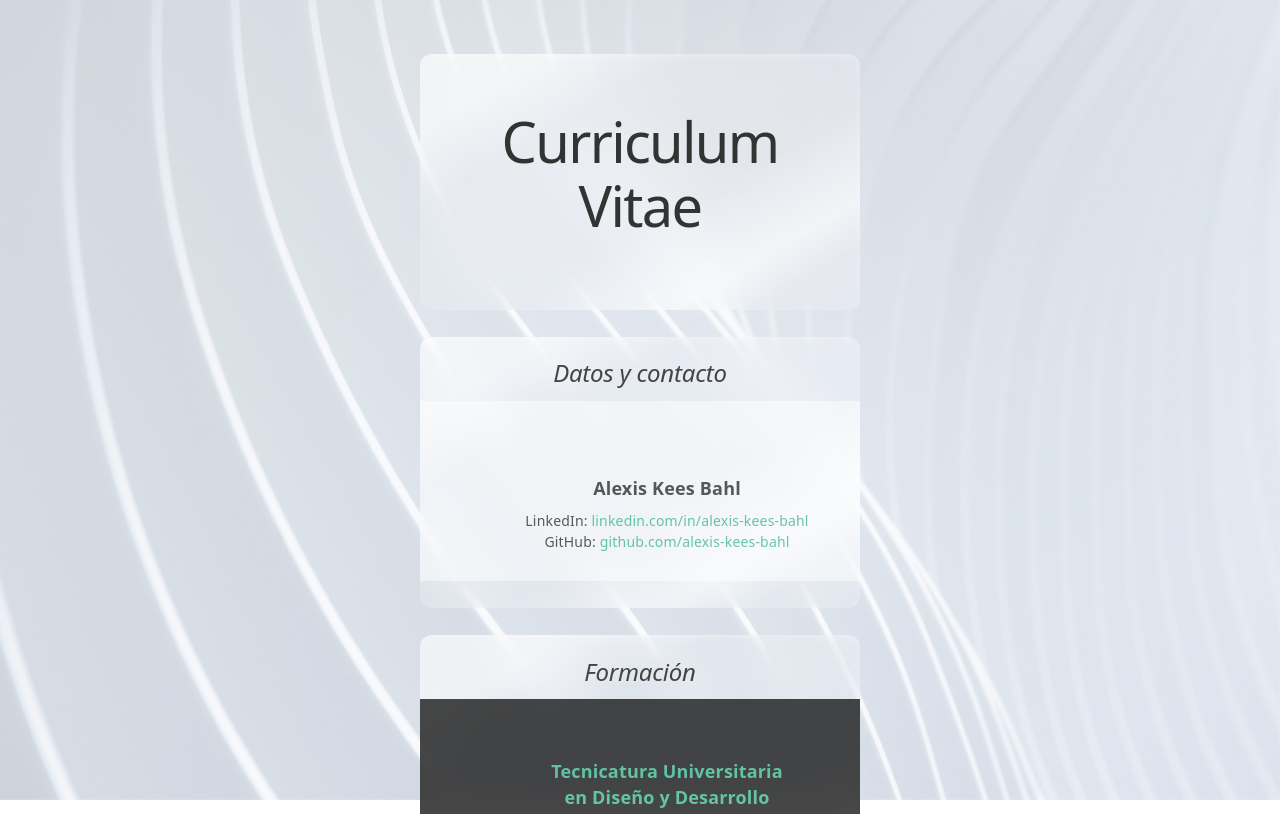
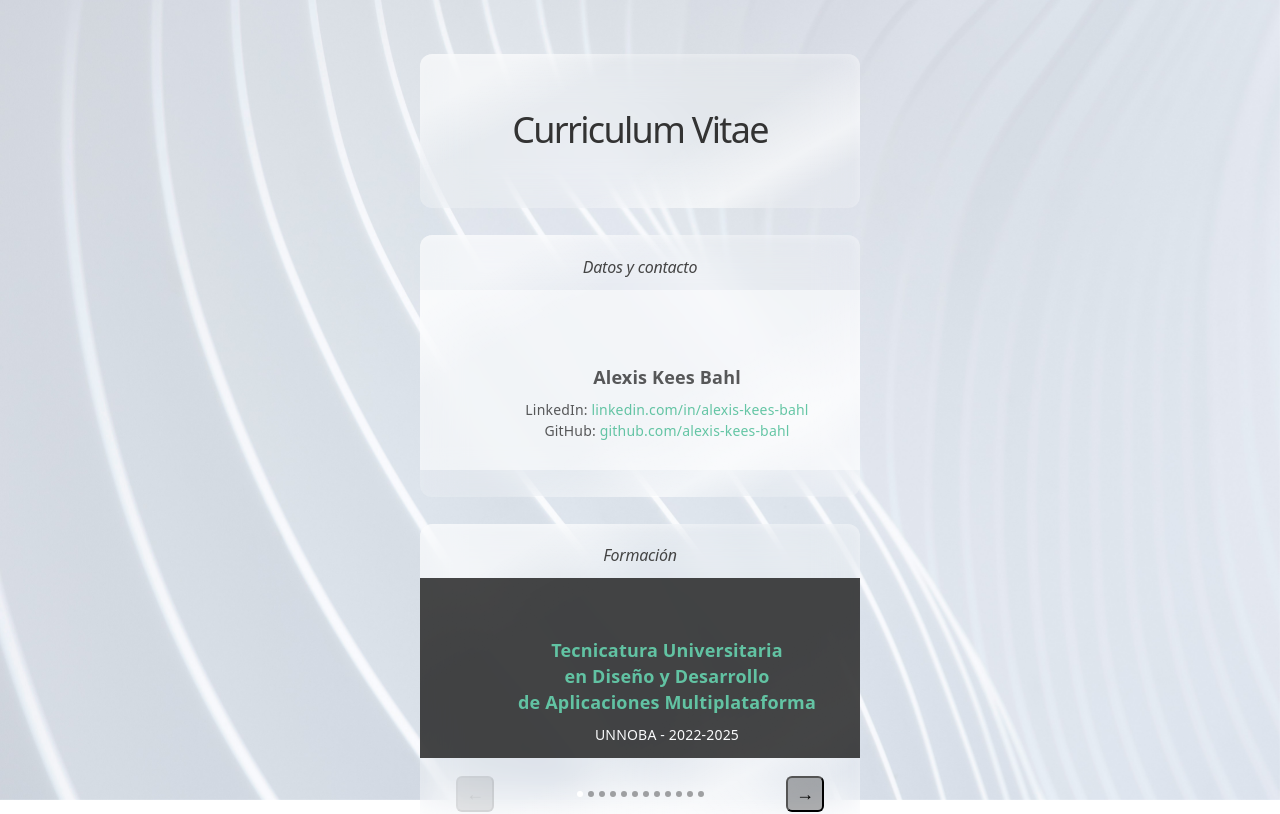
Before and after one commit to alexis-kees-bahl/alexis-kees-bahl.github.io, a React (Vite) app: page / in a window 1280 px wide. Shown: the top 814 px of the page. Built offline with nearby package versions, Linux system fonts and the light colour scheme.

Commit message:
Actualizar App.css

```diff
--- a/src/App.css
+++ b/src/App.css
@@ -328,111 +328,3 @@
   margin-bottom: 0;
   background-color: rgba(255, 255, 255, 0.38);
 }
-
-Index.css
-
-:root {
-  --text: #6b6375;
-  --text-h: #08060d;
-  --bg: #fff;
-  --border: #e5e4e7;
-  --code-bg: #f4f3ec;
-  --accent: #aa3bff;
-  --accent-bg: rgba(170, 59, 255, 0.1);
-  --accent-border: rgba(170, 59, 255, 0.5);
-  --social-bg: rgba(244, 243, 236, 0.5);
-  --shadow:
-    rgba(0, 0, 0, 0.1) 0 10px 15px -3px, rgba(0, 0, 0, 0.05) 0 4px 6px -2px;
-
-  --sans: system-ui, 'Segoe UI', Roboto, sans-serif;
-  --heading: system-ui, 'Segoe UI', Roboto, sans-serif;
-  --mono: ui-monospace, Consolas, monospace;
-
-  font: 18px/145% var(--sans);
-  letter-spacing: 0.18px;
-  color-scheme: light dark;
-  color: var(--text);
-  background: var(--bg);
-  font-synthesis: none;
-  text-rendering: optimizeLegibility;
-  -webkit-font-smoothing: antialiased;
-  -moz-osx-font-smoothing: grayscale;
-
-  @media (max-width: 1024px) {
-    font-size: 16px;
-  }
-}
-
-@media (prefers-color-scheme: dark) {
-  :root {
-    --text: #9ca3af;
-    --text-h: #f3f4f6;
-    --bg: #16171d;
-    --border: #2e303a;
-    --code-bg: #1f2028;
-    --accent: #c084fc;
-    --accent-bg: rgba(192, 132, 252, 0.15);
-    --accent-border: rgba(192, 132, 252, 0.5);
-    --social-bg: rgba(47, 48, 58, 0.5);
-    --shadow:
-      rgba(0, 0, 0, 0.4) 0 10px 15px -3px, rgba(0, 0, 0, 0.25) 0 4px 6px -2px;
-  }
-
-  #social .button-icon {
-    filter: invert(1) brightness(2);
-  }
-}
-
-body {
-  margin: 0;
-}
-
-#root {
-  width: 100%;
-  max-width: 100%;
-  margin: 0 auto;
-  text-align: center;
-  min-height: 100svh;
-  display: flex;
-  flex-direction: column;
-  box-sizing: border-box;
-}
-
-
-
-h1 {
-  font-size: 56px;
-  letter-spacing: -1.68px;
-  margin: 32px 0;
-  @media (max-width: 1024px) {
-    font-size: 36px;
-    margin: 20px 0;
-  }
-}
-h2 {
-  font-size: 24px;
-  line-height: 118%;
-  letter-spacing: -0.24px;
-  margin: 0;
-  @media (max-width: 1024px) {
-    font-size: 20px;
-  }
-}
-p {
-  margin: 0;
-}
-
-code,
-.counter {
-  font-family: var(--mono);
-  display: inline-flex;
-  border-radius: 4px;
-  color: var(--text-h);
-}
-
-code {
-  font-size: 15px;
-  line-height: 135%;
-  padding: 4px 8px;
-  background: var(--code-bg);
-}
```
